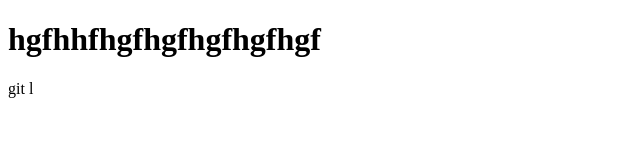
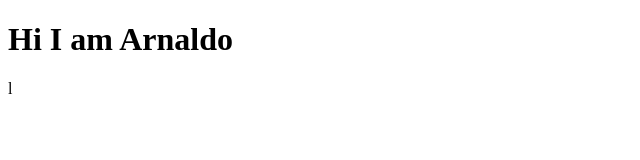
Before and after one commit to mordasuabae/newrepository, a plain HTML site: page index.html in a window 1280 px wide. Shown: the whole page, without its empty margins (0-640 px from the left). Drawn offline with Linux system fonts and the light colour scheme.

Commit message:
changed the h1 text

```diff
--- a/index.html
+++ b/index.html
@@ -7,6 +7,6 @@
     <title>Document</title>
 </head>
 <body>
-    <h1>hgfhhfhgfhgfhgfhgfhgf</h1> git
+    <h1>Hi I am Arnaldo</h1>
 </body>
 </html>l
```
